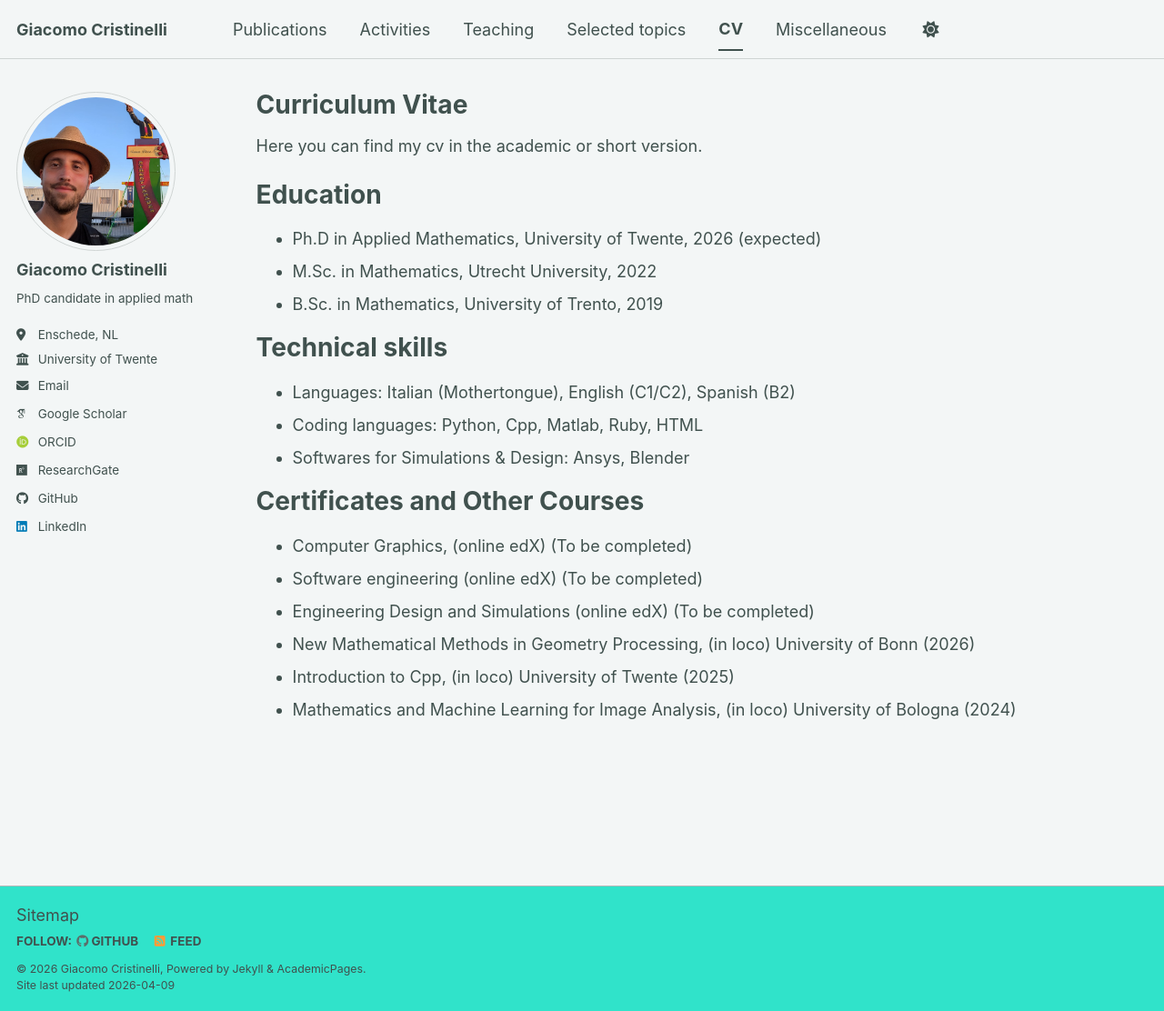
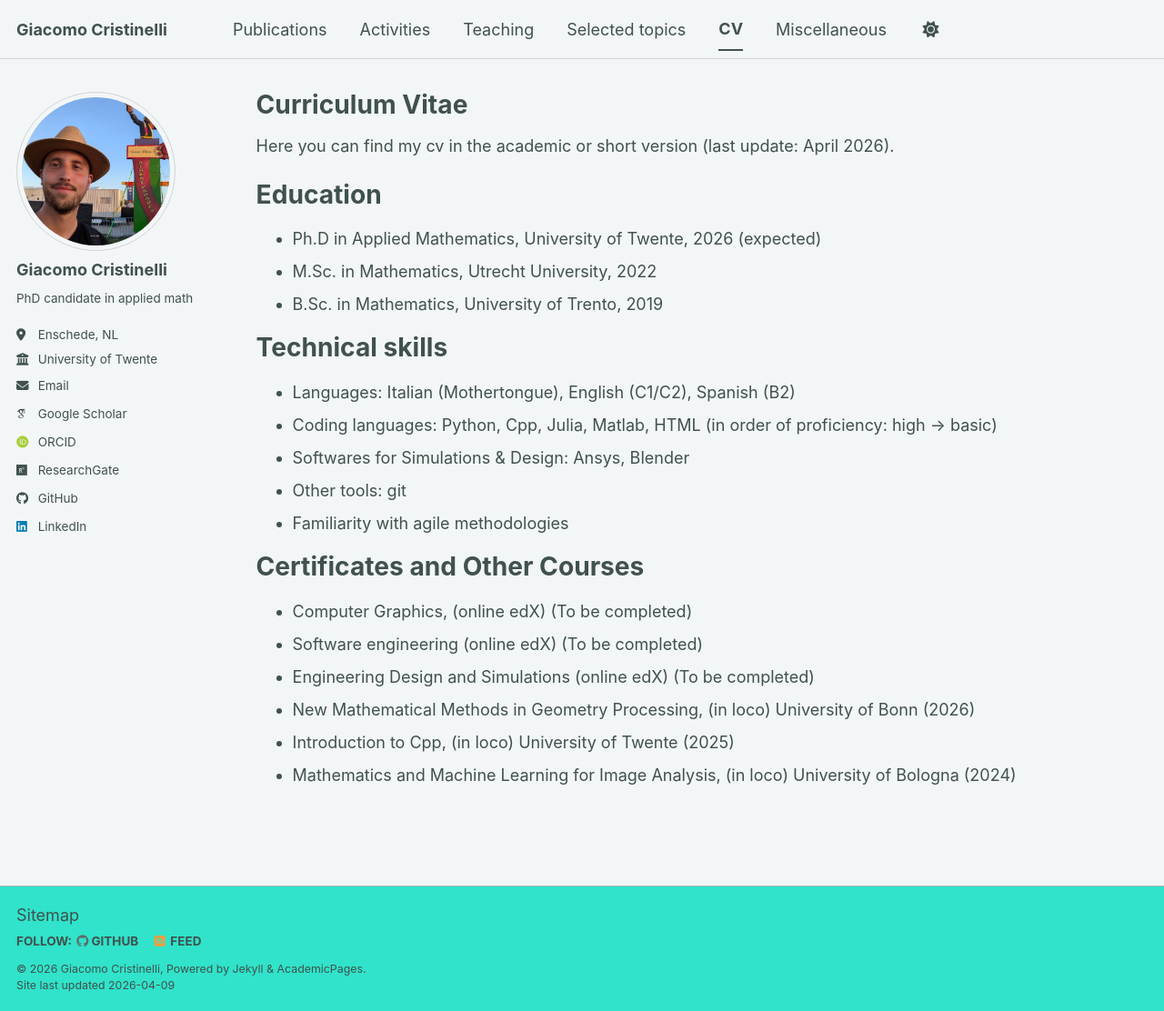
Before and after one commit to gcristinelli/gcristinelli.github.io, a Jekyll site: the page built from _pages/cv.md, in a window 1280 px wide and 1112 px high. Shown: the whole window at 91% size. Built offline with Jekyll 4.4.1, drawn with Linux system fonts in a browser that asks for light colours; some web fonts are replaced; a script bundle is joined from its source files by our own code; library files that are not in the unit come from our copies.

Commit message:
cv update

```diff
--- a/_pages/cv.md
+++ b/_pages/cv.md
@@ -8,7 +8,7 @@ redirect_from:
 ---
 
 {% include base_path %}
-Here you can find my cv in the academic or short version.
+Here you can find my cv in the academic or short version (last update: April 2026).
 
 Education
 ======
@@ -36,8 +36,10 @@ Education
 Technical skills
 ======
 * Languages: Italian (Mothertongue), English (C1/C2), Spanish (B2)
-* Coding languages: Python, Cpp, Matlab, Ruby, HTML
+* Coding languages: Python, Cpp, Julia, Matlab, HTML (in order of proficiency: high -> basic)
 * Softwares for Simulations & Design: Ansys, Blender
+* Other tools: git
+* Familiarity with agile methodologies
 
 Certificates and Other Courses
 ======
```
